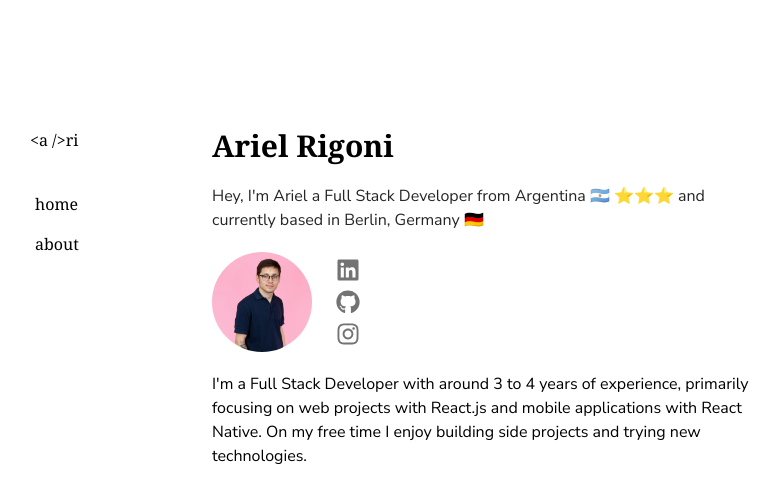
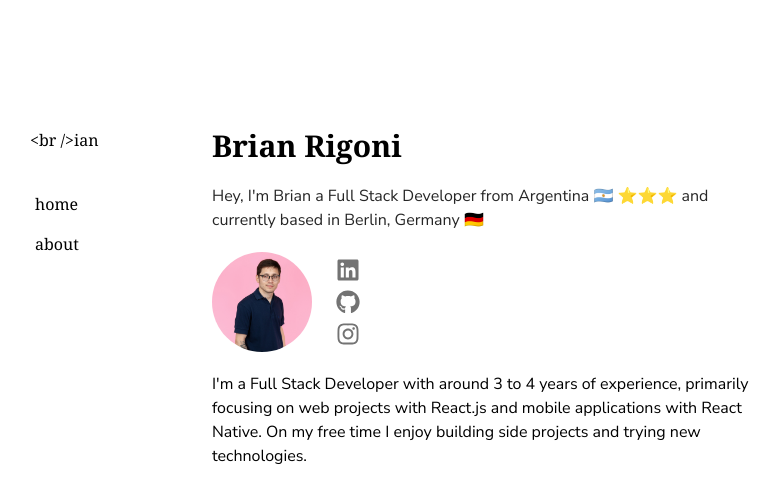
Before and after one commit to abrigoni/abrigoni.io, a Next.js app: page / in a window 1280 px wide. Shown: the top 502 px of the page, without its empty margins (34-814 px from the left). Built offline with nearby package versions, Linux system fonts and the light colour scheme.

Commit message:
refactor((navbar&app/page): change name

```diff
--- a/src/app/about/page.tsx
+++ b/src/app/about/page.tsx
@@ -3,7 +3,7 @@ export default function About() {
     <section>
       <h1 className="text-3xl font-serif font-bold">About Me</h1>
       <p className="my-5 max-w-lg text-neutral-800 dark:text-neutral-200">
-        Hey, I&apos;m Ariel Rigoni, Currently, I&apos;m a Full Stack Developer with around 3 to 4 years of experience, primarily focusing on web projects with React.js and mobile applications with React Native. I&apos;ve had the opportunity to work with companies both in Argentina and the U.S., predominantly utilizing TypeScript in my work.
+        Hey, I&apos;m Brian Rigoni, Currently, I&apos;m a Full Stack Developer with around 3 to 4 years of experience, primarily focusing on web projects with React.js and mobile applications with React Native. I&apos;ve had the opportunity to work with companies both in Argentina and the U.S., predominantly utilizing TypeScript in my work.
       </p>
       <hr className="max-w-lg" />
       <p className="my-5 max-w-lg text-neutral-800 dark:text-neutral-200">
--- a/src/app/page.tsx
+++ b/src/app/page.tsx
@@ -6,9 +6,9 @@ import avatar from './avatar.jpg';
 export default function Home() {
   return (
     <section>
-      <h1 className="text-3xl font-serif font-bold">Ariel Rigoni</h1>
+      <h1 className="text-3xl font-serif font-bold">Brian Rigoni</h1>
       <p className="my-5 max-w-lg text-neutral-800 dark:text-neutral-200">
-        Hey, I&apos;m Ariel a Full Stack Developer from Argentina 🇦🇷 ⭐⭐⭐ and currently based in Berlin, Germany 🇩🇪
+        Hey, I&apos;m Brian a Full Stack Developer from Argentina 🇦🇷 ⭐⭐⭐ and currently based in Berlin, Germany 🇩🇪
       </p>
       <div className="flex md:flex-row items-center my-5">
         <Image
--- a/src/components/SideBar.tsx
+++ b/src/components/SideBar.tsx
@@ -14,7 +14,7 @@ const SideBar = () => {
     <aside className="md:w-[150px] md:flex-shrink-0 font-serif">
       <div className="lg:sticky lg:top-20">
         <div className="flex flex-col md:flex-row items-start mb-2 md:mb-8 space-y-10">
-          <span>&lt;a /&gt;ri</span>
+          <span>&lt;br /&gt;ian</span>
         </div>
         <nav className="flex flex-row md:flex-col items-start md:overflow-auto">
           {Object.entries(navItems).map(([path, { name }]) => {
```
